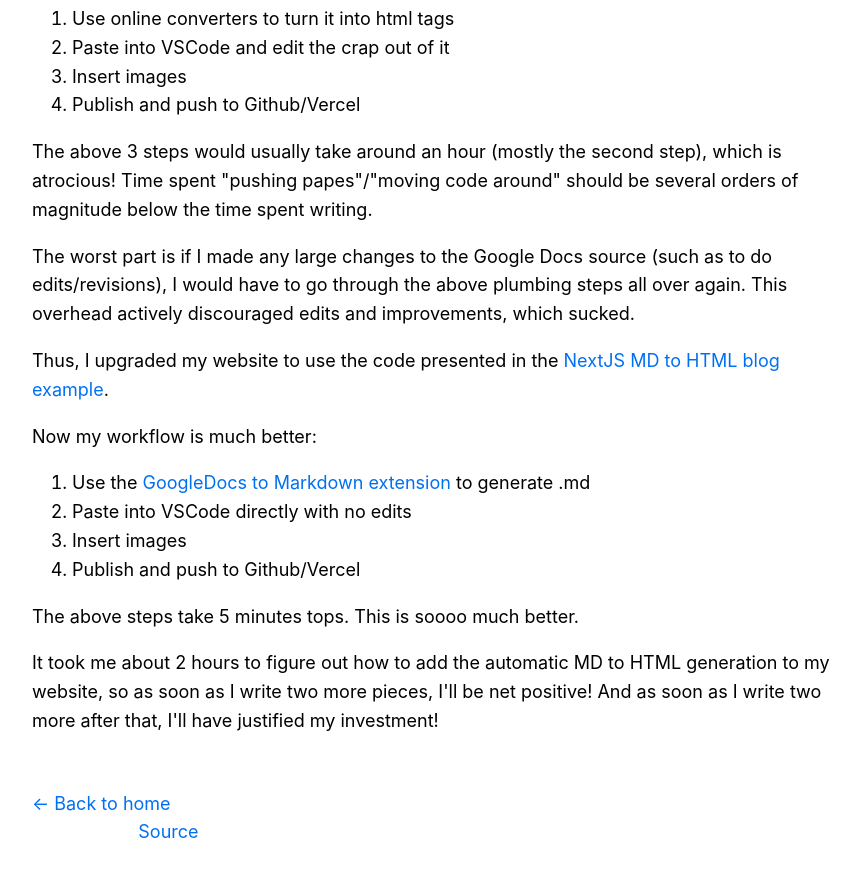
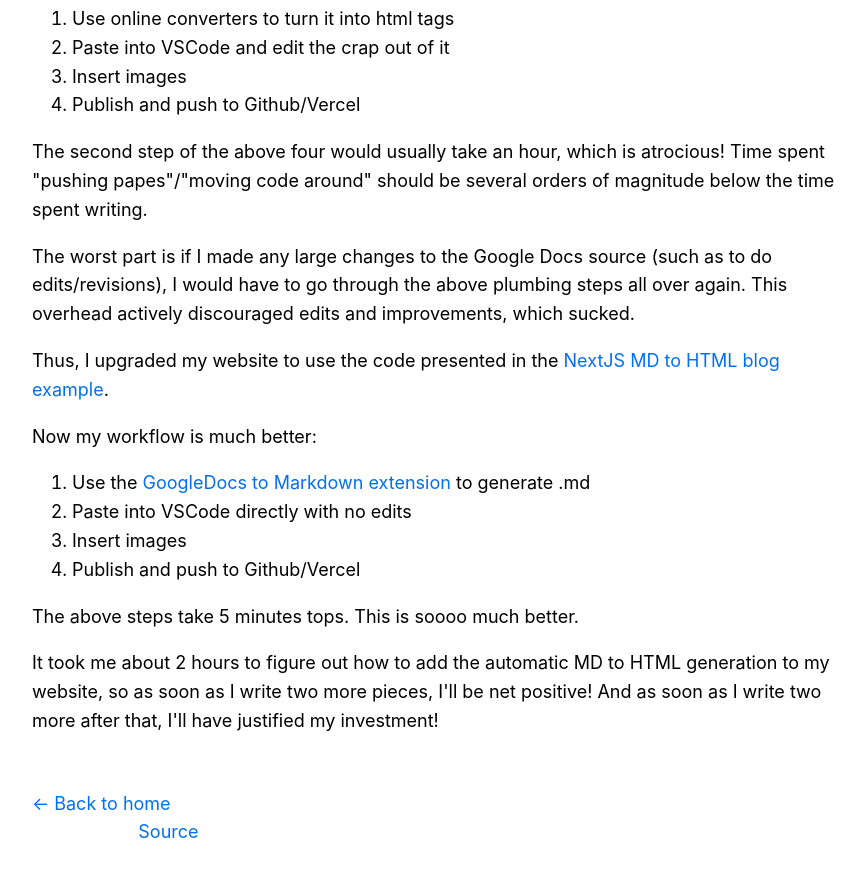
Before and after one commit to shihaocao/nextjs-shihao-website, a Next.js app: page /notes/how-i-made-this-website in a window 1280 px wide. Shown: the part 1680-2556 px from the top of the page, without its empty margins (194-1059 px from the left). Built offline with nearby package versions, Linux system fonts and the light colour scheme.

Commit message:
fix typo in website how i made

```diff
--- a/pages/notes/how-i-made-this-website.js
+++ b/pages/notes/how-i-made-this-website.js
@@ -90,7 +90,7 @@ export default function FirstPost() {
           <li>Publish and push to Github/Vercel</li>
         </ol>
         <p>
-        The above 3 steps would usually take around an hour (mostly the second step), which is atrocious!
+        The second step of the above four would usually take an hour, which is atrocious!
         Time spent "pushing papes"/"moving code around" should be several orders of magnitude below the time spent writing.
         </p>
         <p>
```
